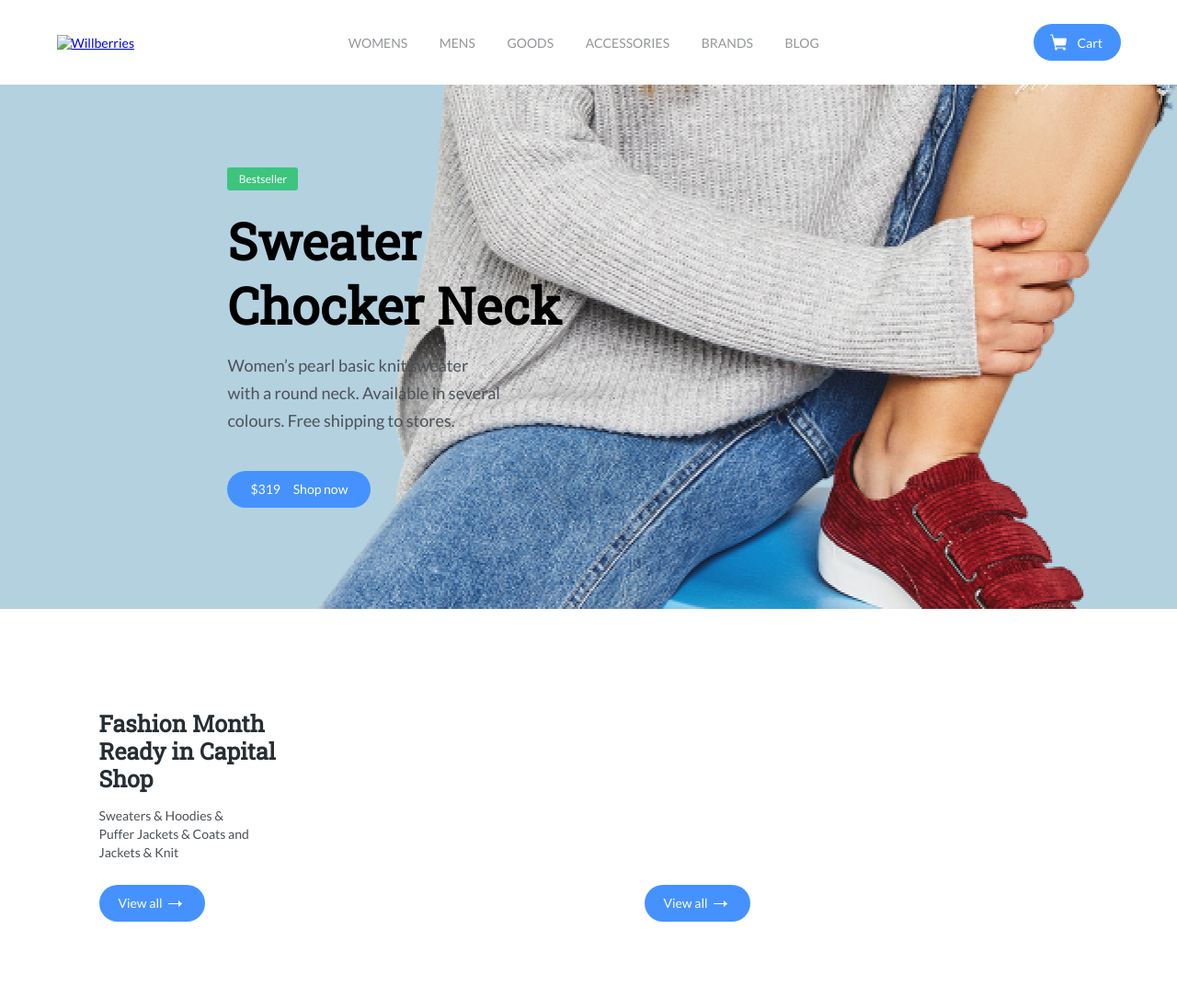
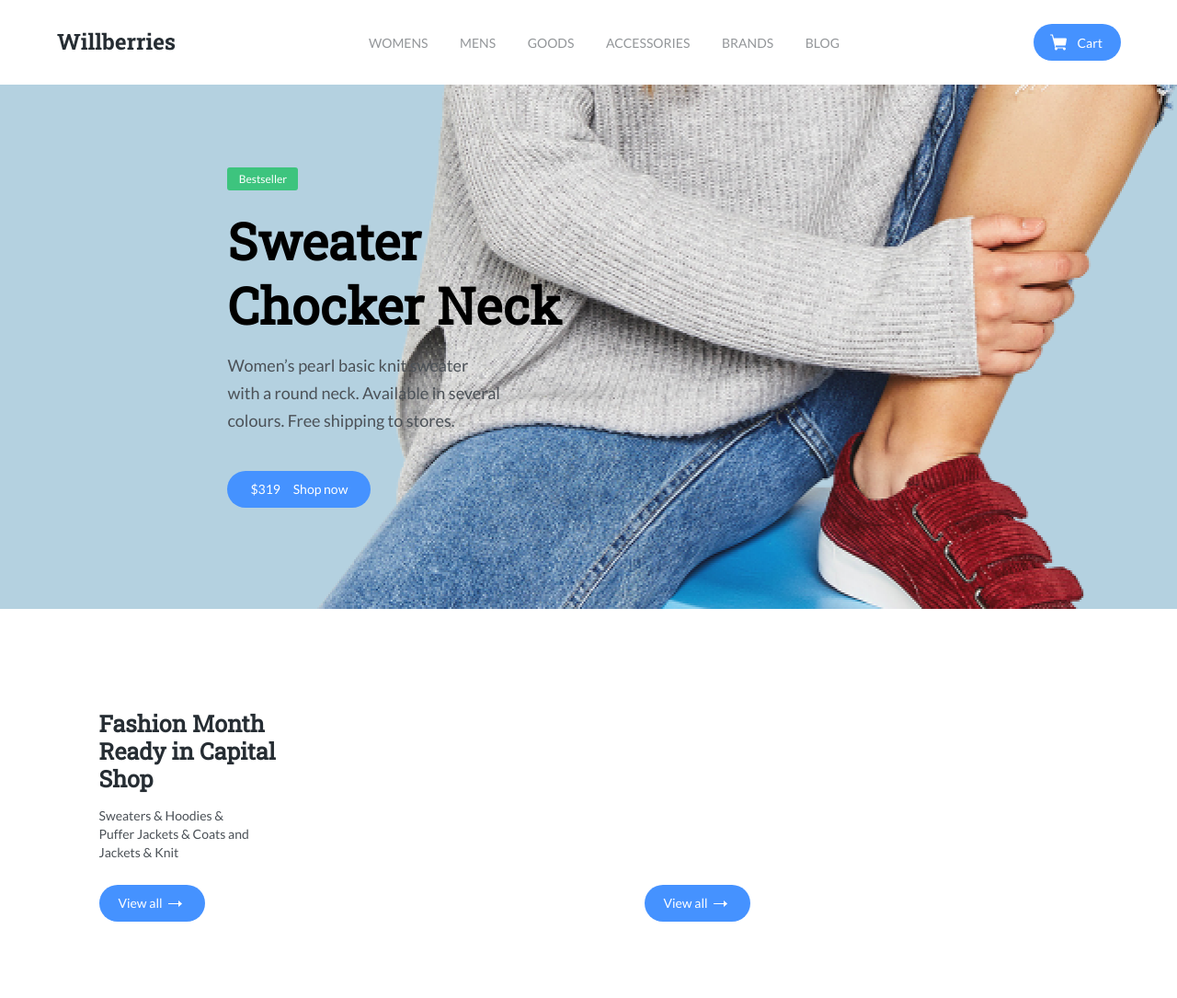
Before and after one commit to smnmnt/willberries, a plain HTML site: page index.html in a window 1280 px wide. Shown: the top 1085 px of the page at 92% size. Drawn offline with Linux system fonts and the light colour scheme; the site is published under a folder, as on GitHub Pages, so addresses that start at the root find nothing; a script that the page names is missing.

Commit message:
logo fix

```diff
--- a/index.html
+++ b/index.html
@@ -15,7 +15,7 @@
     <header class="section__header">
         <div class="container block">
             <div class="header__logo__container">
-                <a href="/index.html" class="header__logo"><img src="/img/Willberries.svg" alt="Willberries"></a>
+                <a href="./index.html" class="header__logo"><img src="./img/Willberries.svg" alt="Willberries"></a>
             </div>
             <nav class="navigation__header">
                 <a href="#" class="navigation__link">Womens</a>
```
